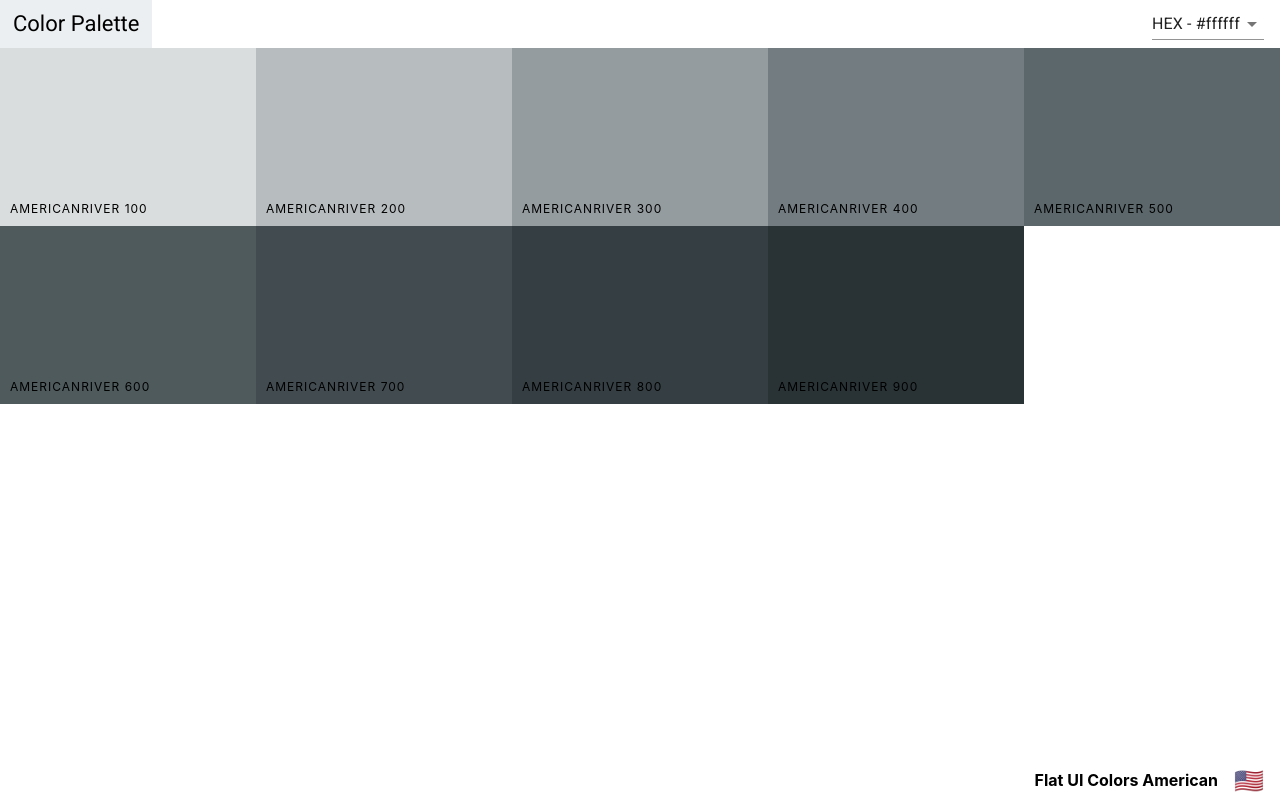
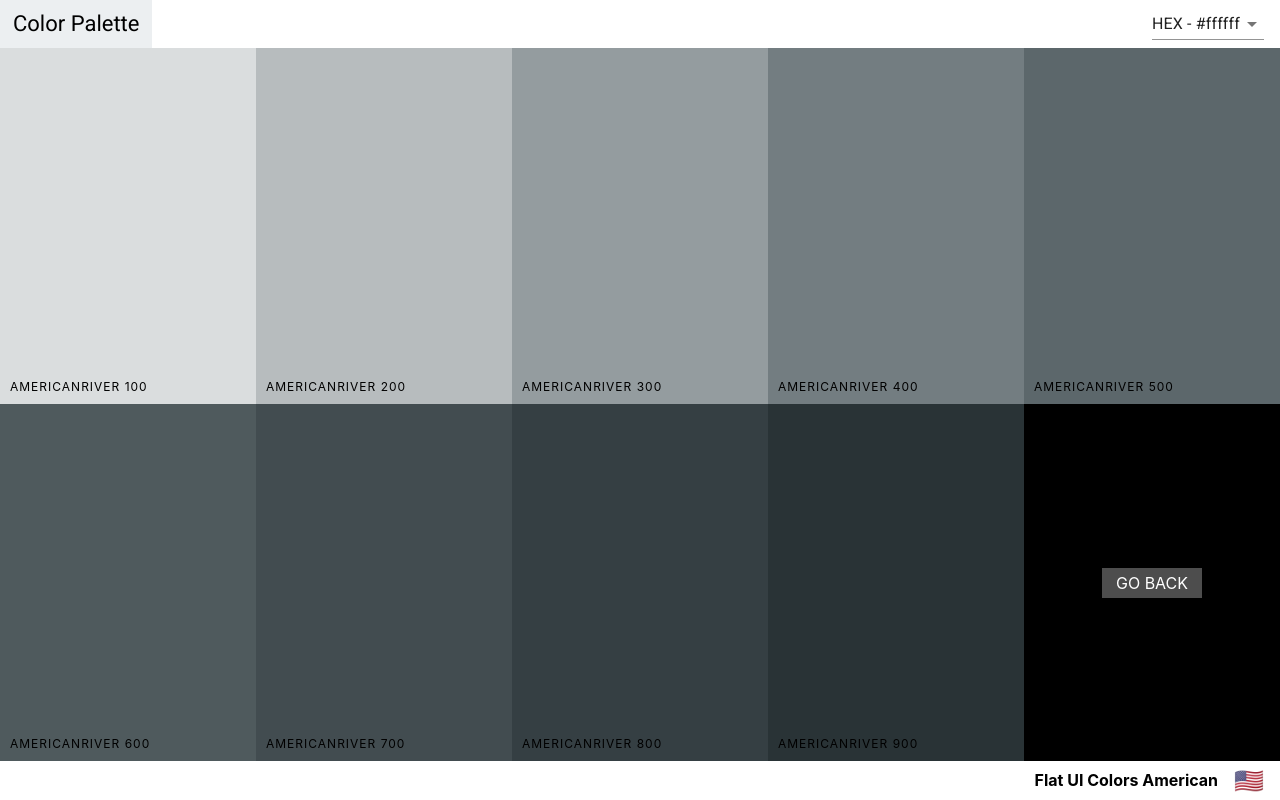
Before and after one commit to jjp601/color-palette-app, a React (Create React App) app: page /palette/flat-ui-colors-american/americanriver in a window 1280 px wide. Built offline with nearby package versions, Linux system fonts and the light colour scheme.

Commit message:
Add Go Back Link

```diff
--- a/src/components/SingleColorPalette.js
+++ b/src/components/SingleColorPalette.js
@@ -1,4 +1,5 @@
 import React, { Component } from 'react';
+import { Link } from 'react-router-dom';
 import ColorBox from './ColorBox';
 import Navbar from './Navbar';
 import PaletteFooter from './PaletteFooter';
@@ -34,15 +35,23 @@ class SingleColorPalette extends Component {
 
     render() {
         const { format } = this.state;
-        const { paletteName, emoji } = this.props.palette;
+        const { paletteName, emoji, id } = this.props.palette;
         const colorBoxes = this._shades.map((color) => (
-            <ColorBox key={color.id} name={color.name} background={color[format]} showLink={false} />
+            <ColorBox
+                key={color.name}
+                name={color.name}
+                background={color[format]}
+                showLink={false}
+            />
         ))
         return (
-            <div className="Palette">
+            <div className="SingleColorPalette Palette">
                 <Navbar handleChange={this.changeFormat} showingAllColors={false} />
                 <div className="Palette-colors">
                     {colorBoxes}
+                    <div className="go-back ColorBox">
+                        <Link to={`/palette/${id}`} className="back-button">Go Back</Link>
+                    </div>
                 </div>
                 <PaletteFooter paletteName={paletteName} emoji={emoji} />
             </div>
--- a/src/styles/ColorBox.css
+++ b/src/styles/ColorBox.css
@@ -8,7 +8,15 @@
     margin-bottom: -3.5px;
 }
 
-.copy-button {
+.SingleColorPalette .ColorBox {
+    height: 50%;
+}
+
+.ColorBox.go-back {
+    background-color: black;
+}
+
+.copy-button, .back-button {
     width: 100px;
     height: 30px;
     position: absolute;
@@ -25,6 +33,10 @@
     color: #fff;;
     text-transform: uppercase;
     border: none;
+    text-decoration: none;
+}
+
+.copy-button {
     opacity: 0;
 }
 
```
